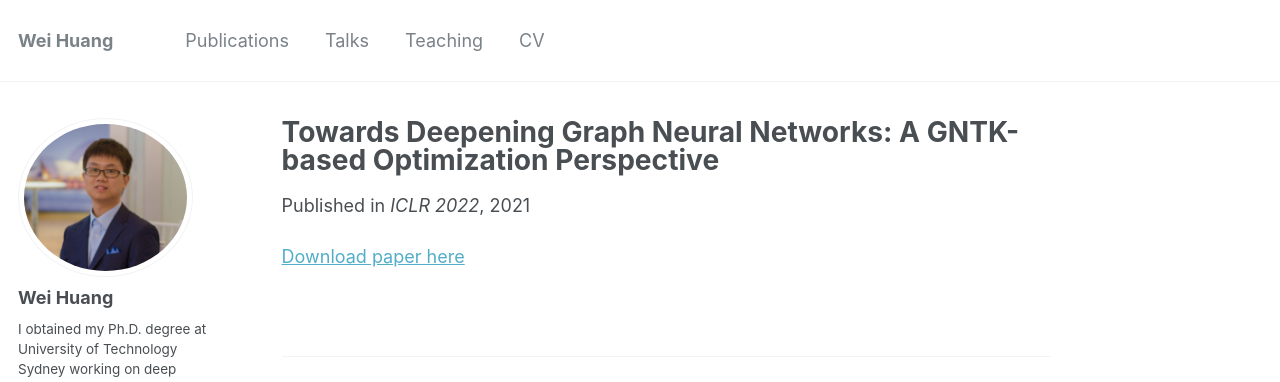
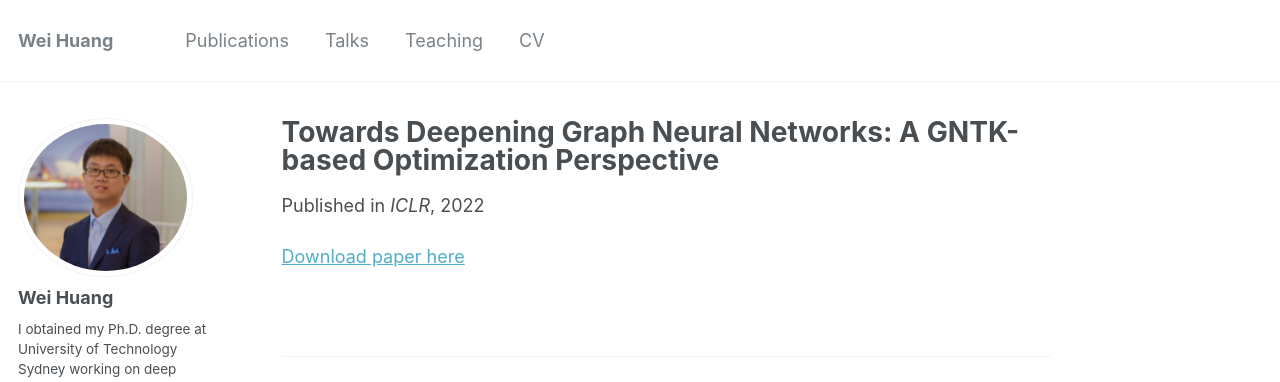
Before and after one commit to WeiHuang05/Weihuang05.github.io, a Jekyll site: the page built from _publications/2022-1-01-GNTK-number-7.md, in a window 1280 px wide. Shown: the top 382 px of the page. Built offline with Jekyll 4.4.1, drawn with Linux system fonts in a browser that asks for light colours.

Commit message:
Update and rename 2021-12-01-SVMNTK-number-7.md to 2022-1-01-GNTK-number-7.md

```diff
--- a/_publications/2021-12-01-SVMNTK-number-7.md
+++ b/_publications/2022-1-01-GNTK-number-7.md
@@ -5,8 +5,8 @@ permalink: /publication/2022-1-01-DeepGraph-number-7
 excerpt: 'This work exploits the Graph Neural Tangent Kernel (GNTK), which governs the optimization trajectory under gradient descent for wide GCNs.
 We formulate the asymptotic behaviors of GNTK in the large depth, which enables us to reveal the dropping trainability of wide and deep GCNs
 at an exponential rate in the optimization process.'
-date: 2021-12-01
-venue: 'ICLR 2022'
+date: 2022-1-01
+venue: 'ICLR'
 paperurl: 'https://openreview.net/pdf?id=tT9t_ZctZRL'
 ---
 
```
